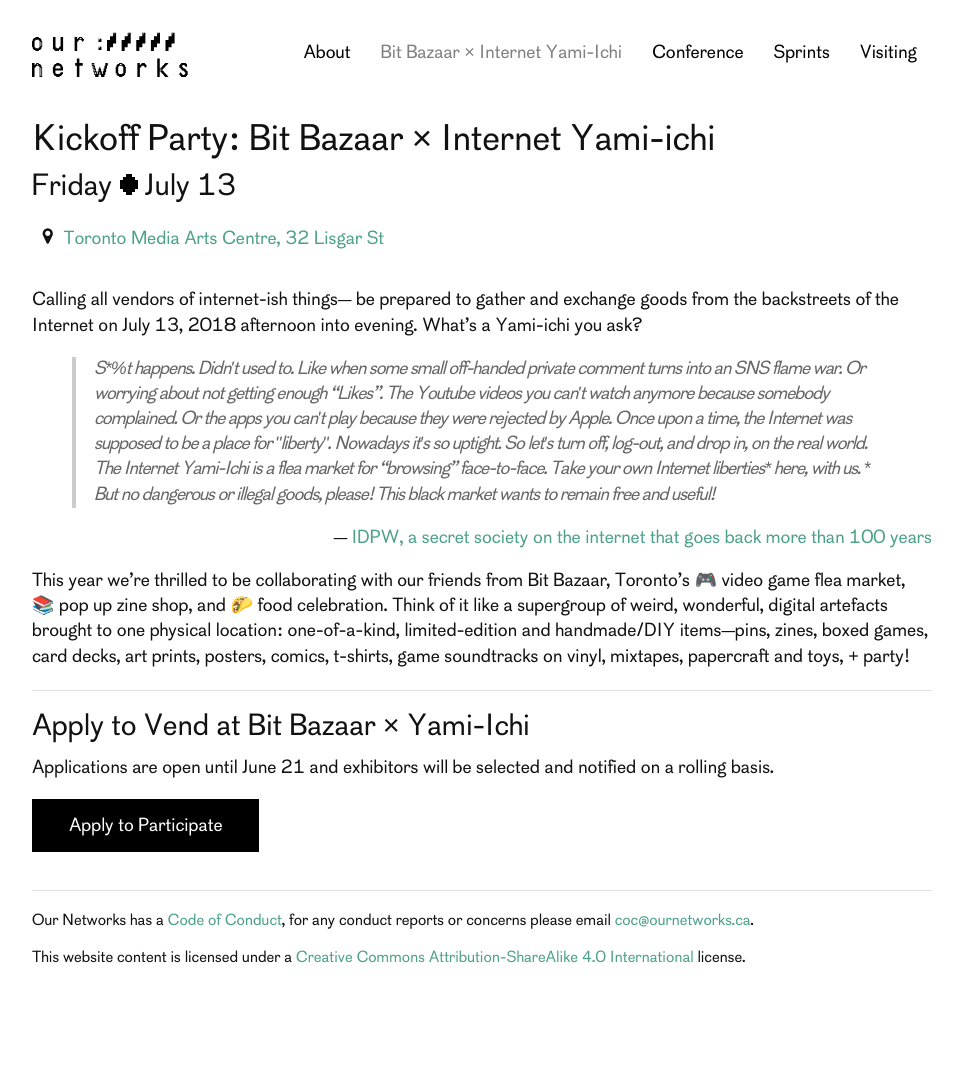
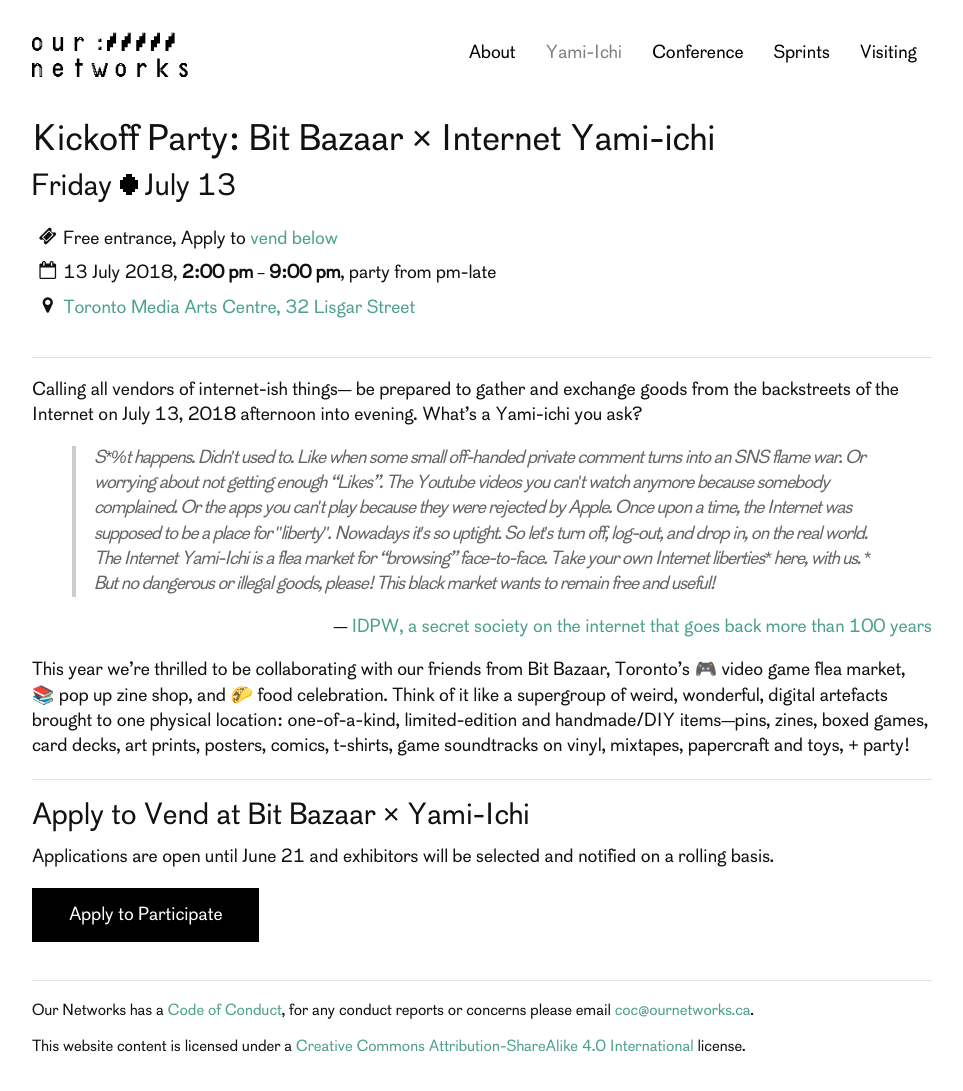
Before and after one commit to ournetworks/ournetworks.ca, a Jekyll site: the page built from yami-ichi.md, in a window 1280 px wide and 1120 px high. Shown: the top 1091 px of the window, without its empty margins (158-1121 px from the left). Built offline with Jekyll 4.4.1, drawn with Linux system fonts in a browser that asks for light colours.

Commit message:
update yami-ichi meta and nav title

```diff
--- a/yami-ichi.md
+++ b/yami-ichi.md
@@ -3,15 +3,26 @@
 order: 2
 section: "2018"
 title: "Kickoff Party: Bit Bazaar × Internet Yami-ichi"
-titleDisplay: "Bit Bazaar × Internet Yami-Ichi"
-location: Toronto Media Arts Centre, 32 Lisgar St
+titleDisplay: "Yami-Ichi"
+location: Toronto Media Arts Centre, 32 Lisgar Street
 locationLink: https://osm.org/go/ZX6BIz1xQ?m=&way=66233699
 startDate: 2018-07-13
+startTime: '14:00'
+endTime: '21:00'
 redirect_from:
   - "/2018/kickoff-yami-ichi/"
 ---
 
 <div class="event-time-location" style="margin-bottom: 2em;">
+  <div class="event-meta">
+    {% include icons/ticket.svg %}
+    <p class="event-cost event-meta-item">Free entrance, Apply to <a href="#vend">vend below</a>
+    </p>
+  </div>
+  <div class="event-meta">
+    {% include icons/calendar-o.svg %}
+    <p class="event-time event-meta-item">{{ page.startDate | date: "%-d %B %Y"}}, <strong>{{page.startTime | date:"%-I:%M %P "}}</strong> – <strong>{{page.endTime | date:"%-I:%M %P"}}</strong>, party from  pm-late</p>
+  </div>
   <div class="event-meta">
     {% include icons/map-marker.svg %}
     <p class="event-location event-meta-item">
@@ -23,6 +34,8 @@
     </p>
   </div>
 </div>
+
+***
 
 Calling all vendors of internet-ish things— be prepared to gather and exchange goods from the backstreets of the Internet on {{ page.startDate | date: '%B %d, %Y' }} afternoon into evening. What's a Yami-ichi you ask?
 
@@ -48,6 +61,8 @@
 
 ***
 
+<a id="vend">
+
 ## Apply to Vend at Bit Bazaar × Yami-Ichi
 
 Applications are open until June 21 and exhibitors will be selected and notified on a rolling basis.
```
